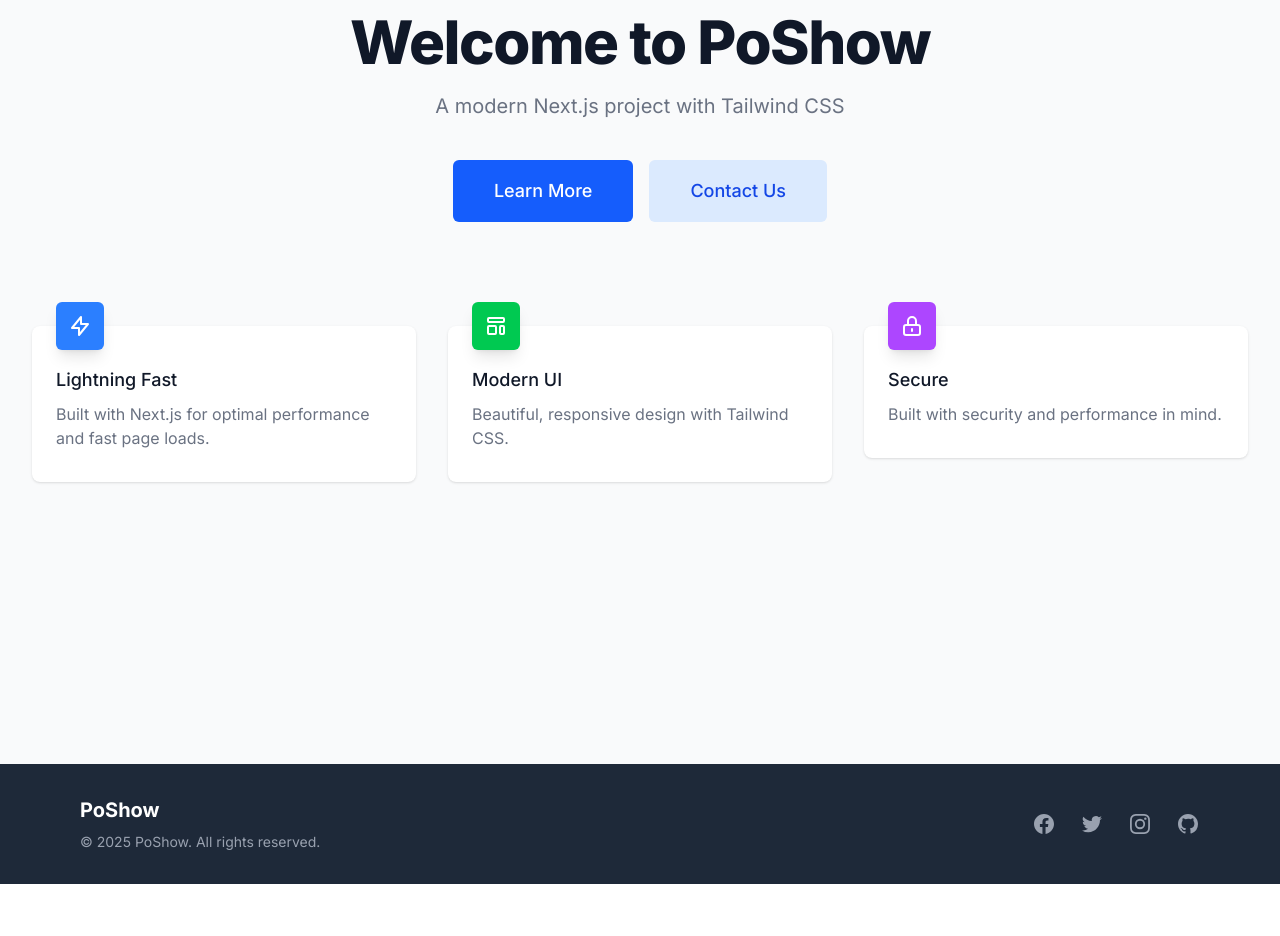
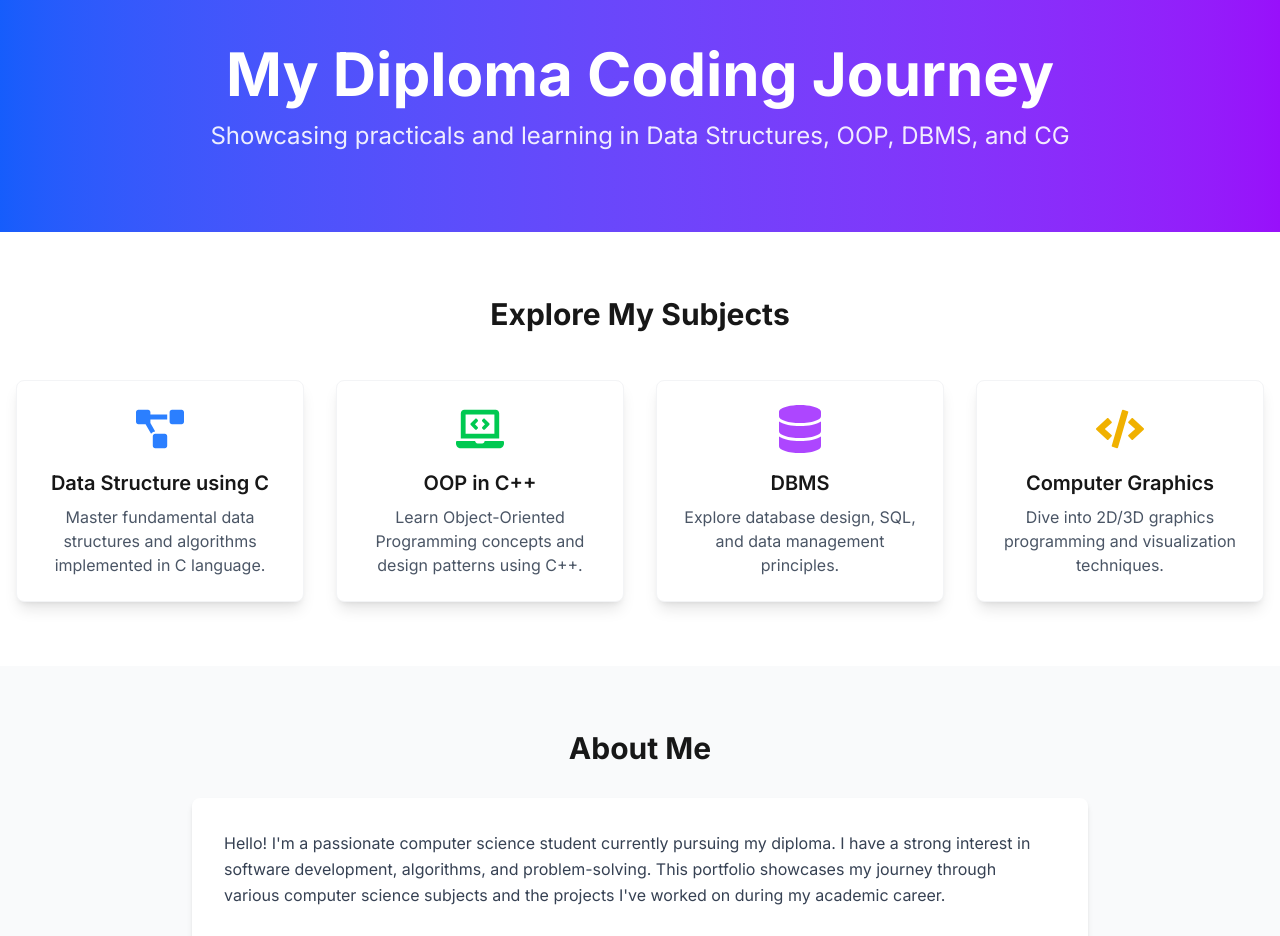
Before and after one commit to yashmagar01/second-year-diploma, a Next.js app: page / in a window 1280 px wide. Shown: the part 100-1036 px from the top of the page. Before the commit the page ends 984 px from the top, so only its background shows below. Built offline with nearby package versions, Linux system fonts and the light colour scheme.

Commit message:
Started the phae 2

```diff
--- a/package.json
+++ b/package.json
@@ -11,7 +11,8 @@
   "dependencies": {
     "next": "15.4.6",
     "react": "19.1.0",
-    "react-dom": "19.1.0"
+    "react-dom": "19.1.0",
+    "react-icons": "^5.5.0"
   },
   "devDependencies": {
     "@eslint/eslintrc": "^3",
--- a/src/app/page.tsx
+++ b/src/app/page.tsx
@@ -1,87 +1,107 @@
-import Link from 'next/link';
+'use client';
+
+import { FaCode, FaDatabase, FaLaptopCode, FaProjectDiagram } from 'react-icons/fa';
+
+const subjects = [
+  {
+    title: 'Data Structure using C',
+    icon: <FaProjectDiagram className="w-12 h-12 text-blue-500 mb-4" />,
+    description: 'Master fundamental data structures and algorithms implemented in C language.'
+  },
+  {
+    title: 'OOP in C++',
+    icon: <FaLaptopCode className="w-12 h-12 text-green-500 mb-4" />,
+    description: 'Learn Object-Oriented Programming concepts and design patterns using C++.'
+  },
+  {
+    title: 'DBMS',
+    icon: <FaDatabase className="w-12 h-12 text-purple-500 mb-4" />,
+    description: 'Explore database design, SQL, and data management principles.'
+  },
+  {
+    title: 'Computer Graphics',
+    icon: <FaCode className="w-12 h-12 text-yellow-500 mb-4" />,
+    description: 'Dive into 2D/3D graphics programming and visualization techniques.'
+  }
+];
 
 export default function Home() {
   return (
     <div className="min-h-screen bg-gray-50">
-      <div className="max-w-7xl mx-auto px-4 sm:px-6 lg:px-8 py-12">
-        <div className="text-center">
-          <h1 className="text-4xl font-extrabold text-gray-900 sm:text-5xl sm:tracking-tight lg:text-6xl">
-            Welcome to PoShow
-          </h1>
-          <p className="mt-3 max-w-md mx-auto text-base text-gray-500 sm:text-lg md:mt-5 md:text-xl md:max-w-3xl">
-            A modern Next.js project with Tailwind CSS
+      {/* Hero Section */}
+      <section className="bg-gradient-to-r from-blue-600 to-purple-600 text-white py-20">
+        <div className="container mx-auto px-4 text-center">
+          <h1 className="text-4xl md:text-6xl font-bold mb-4">My Diploma Coding Journey</h1>
+          <p className="text-xl md:text-2xl opacity-90">
+            Showcasing practicals and learning in Data Structures, OOP, DBMS, and CG
           </p>
-          <div className="mt-10 flex justify-center gap-4">
-            <Link
-              href="/about"
-              className="px-8 py-3 border border-transparent text-base font-medium rounded-md text-white bg-blue-600 hover:bg-blue-700 md:py-4 md:text-lg md:px-10"
+        </div>
+      </section>
+
+      {/* Subject Cards */}
+      <section className="py-16 bg-white">
+        <div className="container mx-auto px-4">
+          <h2 className="text-3xl font-bold text-center mb-12">Explore My Subjects</h2>
+          <div className="grid grid-cols-1 md:grid-cols-2 lg:grid-cols-4 gap-8">
+            {subjects.map((subject, index) => (
+              <div
+                key={index}
+                className="bg-white rounded-lg shadow-lg p-6 hover:shadow-xl transition-shadow duration-300 border border-gray-100"
               >
-              Learn More
-            </Link>
-            <Link
-              href="/contact"
-              className="px-8 py-3 border border-transparent text-base font-medium rounded-md text-blue-700 bg-blue-100 hover:bg-blue-200 md:py-4 md:text-lg md:px-10"
-            >
-              Contact Us
-            </Link>
+                <div className="flex flex-col items-center text-center">
+                  {subject.icon}
+                  <h3 className="text-xl font-semibold mb-2">{subject.title}</h3>
+                  <p className="text-gray-600">{subject.description}</p>
                 </div>
               </div>
+            ))}
+          </div>
+        </div>
+      </section>
 
-        <div className="mt-20">
-          <div className="grid grid-cols-1 gap-8 sm:grid-cols-2 lg:grid-cols-3">
-            {/* Feature 1 */}
-            <div className="pt-6">
-              <div className="flow-root bg-white rounded-lg px-6 pb-8 shadow">
-                <div className="-mt-6">
-                  <div className="inline-flex items-center justify-center p-3 bg-blue-500 rounded-md shadow-lg">
-                    <svg className="h-6 w-6 text-white" fill="none" viewBox="0 0 24 24" stroke="currentColor">
-                      <path strokeLinecap="round" strokeLinejoin="round" strokeWidth={2} d="M13 10V3L4 14h7v7l9-11h-7z" />
-                    </svg>
-                  </div>
-                  <h3 className="mt-4 text-lg font-medium text-gray-900">Lightning Fast</h3>
-                  <p className="mt-2 text-base text-gray-500">
-                    Built with Next.js for optimal performance and fast page loads.
+      {/* About Me Section */}
+      <section className="py-16 bg-gray-50">
+        <div className="container mx-auto px-4">
+          <div className="max-w-4xl mx-auto">
+            <h2 className="text-3xl font-bold text-center mb-8">About Me</h2>
+            <div className="bg-white rounded-lg shadow-md p-8">
+              <p className="text-gray-700 leading-relaxed mb-6">
+                Hello! I&apos;m a passionate computer science student currently pursuing my diploma.
+                I have a strong interest in software development, algorithms, and problem-solving.
+                This portfolio showcases my journey through various computer science subjects and
+                the projects I&apos;ve worked on during my academic career.
+              </p>
+              <p className="text-gray-700 leading-relaxed">
+                When I&apos;m not coding, you can find me exploring new technologies, contributing to
+                open-source projects, or sharing my knowledge with fellow students. I believe in
+                continuous learning and applying theoretical knowledge to solve real-world problems.
               </p>
             </div>
           </div>
         </div>
+      </section>
 
-            {/* Feature 2 */}
-            <div className="pt-6">
-              <div className="flow-root bg-white rounded-lg px-6 pb-8 shadow">
-                <div className="-mt-6">
-                  <div className="inline-flex items-center justify-center p-3 bg-green-500 rounded-md shadow-lg">
-                    <svg className="h-6 w-6 text-white" fill="none" viewBox="0 0 24 24" stroke="currentColor">
-                      <path strokeLinecap="round" strokeLinejoin="round" strokeWidth={2} d="M4 5a1 1 0 011-1h14a1 1 0 011 1v2a1 1 0 01-1 1H5a1 1 0 01-1-1V5zM4 13a1 1 0 011-1h6a1 1 0 011 1v6a1 1 0 01-1 1H5a1 1 0 01-1-1v-6zM16 13a1 1 0 011-1h2a1 1 0 011 1v6a1 1 0 01-1 1h-2a1 1 0 01-1-1v-6z" />
-                    </svg>
-                  </div>
-                  <h3 className="mt-4 text-lg font-medium text-gray-900">Modern UI</h3>
-                  <p className="mt-2 text-base text-gray-500">
-                    Beautiful, responsive design with Tailwind CSS.
+      {/* Mission Section */}
+      <section className="py-16 bg-white">
+        <div className="container mx-auto px-4">
+          <div className="max-w-4xl mx-auto">
+            <h2 className="text-3xl font-bold text-center mb-8">My Mission</h2>
+            <div className="bg-blue-50 rounded-lg p-8 border-l-4 border-blue-500">
+              <p className="text-gray-700 leading-relaxed mb-6">
+                My mission is to master the fundamentals of computer science and apply them to
+                create meaningful solutions. I aim to develop a strong foundation in data structures,
+                algorithms, and software engineering principles that will enable me to tackle complex
+                challenges in the tech industry.
+              </p>
+              <p className="text-gray-700 leading-relaxed">
+                Through this portfolio, I want to document my learning journey, showcase my projects,
+                and demonstrate my growth as a developer. I believe in the power of sharing knowledge
+                and hope that my work can inspire and help others in their learning journey as well.
               </p>
             </div>
           </div>
         </div>
-
-            {/* Feature 3 */}
-            <div className="pt-6">
-              <div className="flow-root bg-white rounded-lg px-6 pb-8 shadow">
-                <div className="-mt-6">
-                  <div className="inline-flex items-center justify-center p-3 bg-purple-500 rounded-md shadow-lg">
-                    <svg className="h-6 w-6 text-white" fill="none" viewBox="0 0 24 24" stroke="currentColor">
-                      <path strokeLinecap="round" strokeLinejoin="round" strokeWidth={2} d="M12 15v2m-6 4h12a2 2 0 002-2v-6a2 2 0 00-2-2H6a2 2 0 00-2 2v6a2 2 0 002 2zm10-10V7a4 4 0 00-8 0v4h8z" />
-                    </svg>
-                  </div>
-                  <h3 className="mt-4 text-lg font-medium text-gray-900">Secure</h3>
-                  <p className="mt-2 text-base text-gray-500">
-                    Built with security and performance in mind.
-                  </p>
-                </div>
-              </div>
-            </div>
-          </div>
-        </div>
-      </div>
+      </section>
     </div>
   );
 }
```
Also changed, not shown: 1 other file (tests, documents, lock files or other folders). Lines whose indentation alone changed are shown as unchanged.
